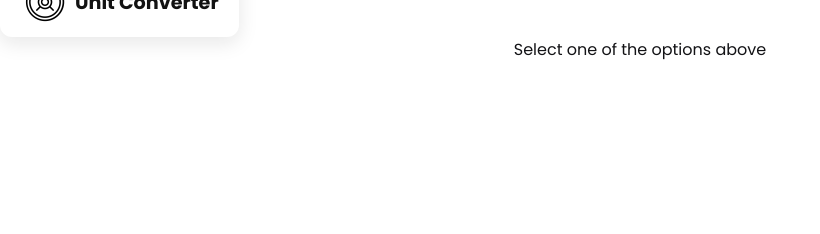
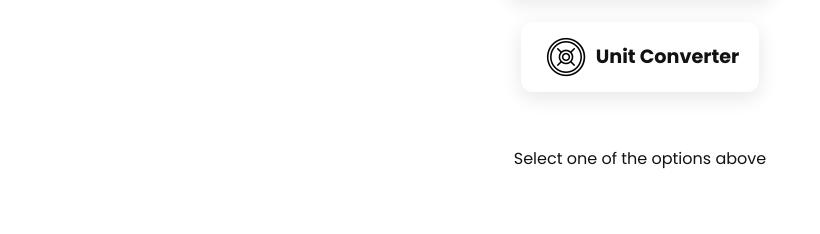
Before and after one commit to GlitchKittyy/Fitnesser, a plain HTML site: page index.html in a window 1280 px wide. Shown: the part 254-488 px from the top of the page, without its empty margins (0-820 px from the left). Drawn offline with nearby package versions, Linux system fonts and the light colour scheme.

Commit message:
Update index.html

```diff
--- a/index.html
+++ b/index.html
@@ -12,7 +12,7 @@
     <link rel="icon" href="img/logo.png">
 </head>
 <body>
-    <section class="hidden">
+    <section class="select">
         <h1 class="hidden">Fitnesser</h1>
         <div class="hidden">
             <button class="select-button" id="buttons" onclick="window.location.href = 'planner.html';">
```
